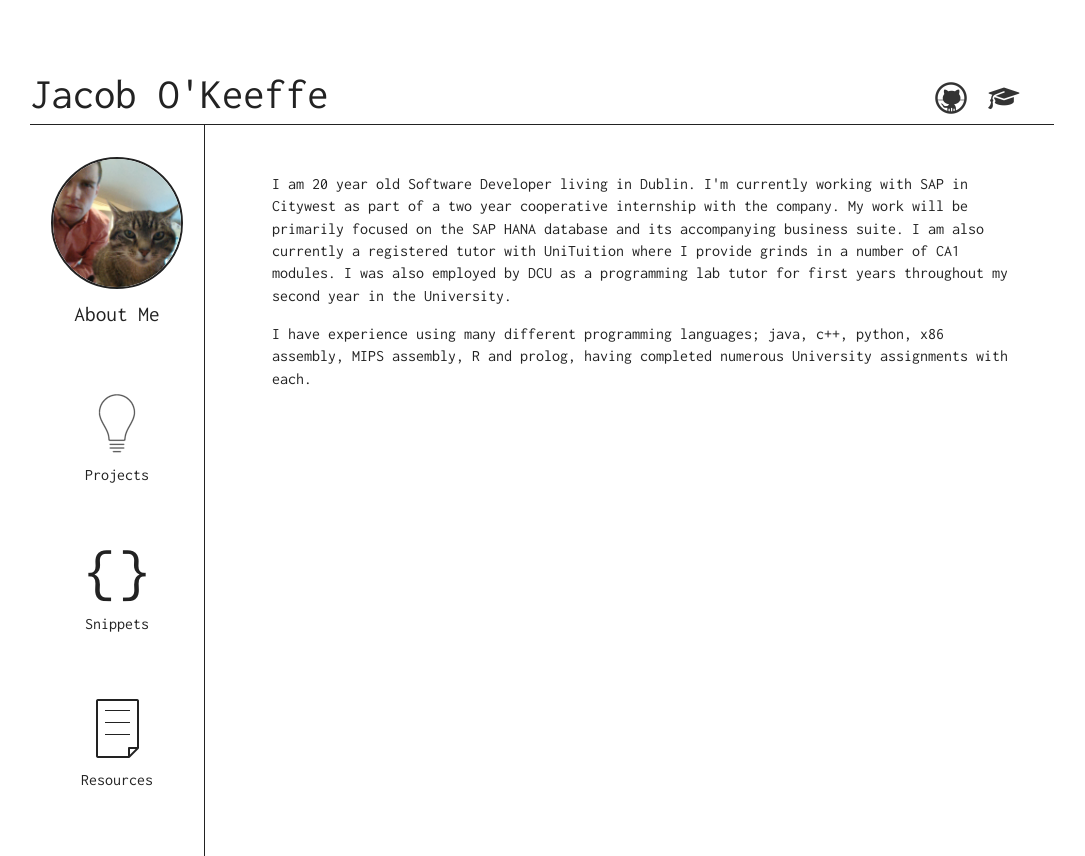
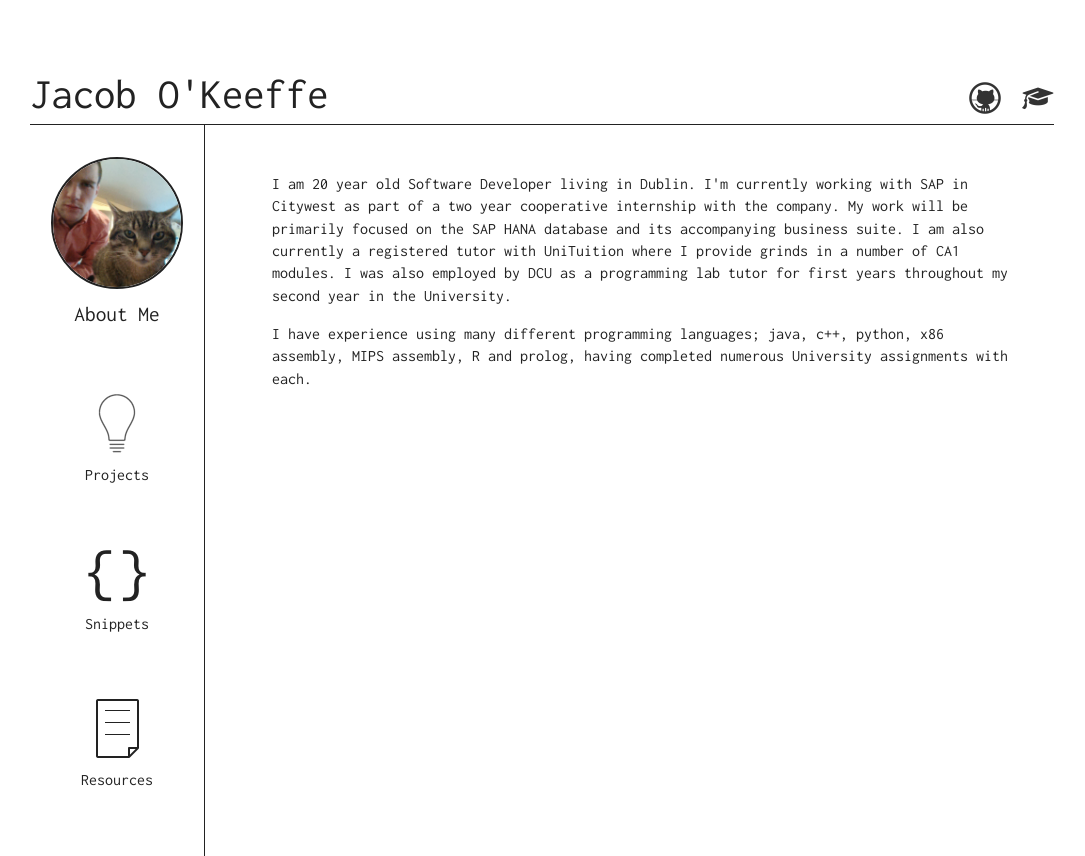
Before and after one commit to okeefj22/old-portfolio-website, a plain HTML site: page index.html in a window 1280 px wide. Shown: the whole page, without its empty margins (98-1183 px from the left). Drawn offline with nearby package versions, Linux system fonts and the light colour scheme.

Commit message:
fixed small bug with icon positioning

```diff
--- a/css/main.css
+++ b/css/main.css
@@ -99,18 +99,22 @@ body {
     font-family: "Inconsolata";
     width: 1024px;
     margin: auto;
-    fill: #94d31b;
 }
 
 .header {
     font-size: 32pt;
-    padding: 64px 32px 0px 0px;
+    padding: 64px 0px 0px 0px;
     border-bottom: 1px solid;
     /*background: #bfbfbf;*/
+    overflow: hidden;
 }
 
 .header span {
-    margin-right: 585px;
+    float: left;
+}
+
+.header #links {
+    float: right;
 }
 
 .header img {
--- a/index.html
+++ b/index.html
@@ -24,8 +24,10 @@
         <!-- Add your site or application content here -->
         <div class="header">
             <span>Jacob O'Keeffe</span>
-            <a href="http://www.github.com/okeefj22"><img src="/img/github.png"></a>
-            <a href="http://www.unituition.com"><img src="/img/unituition.png"></a>
+            <div id="links">
+                <a href="http://www.github.com/okeefj22"><img src="/img/github.png"></a>
+                <a href="http://www.unituition.com"><img src="/img/unituition.png"></a>
+            </div>
         </div>
         <div class="nav">
             <ul>
```
